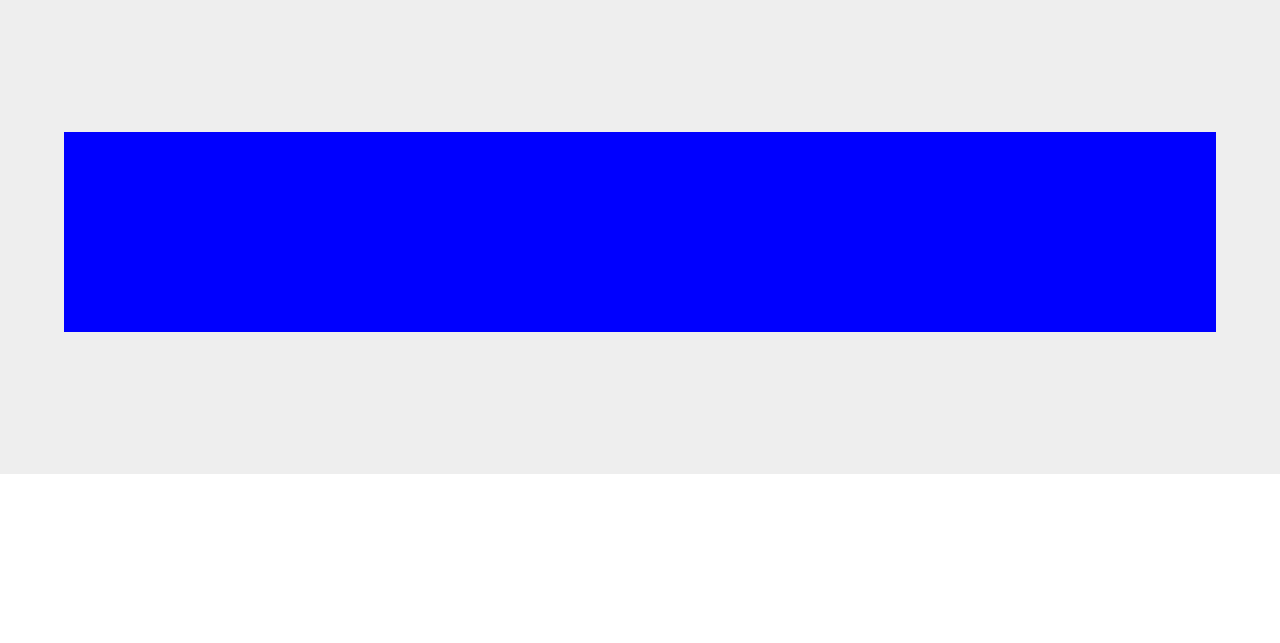
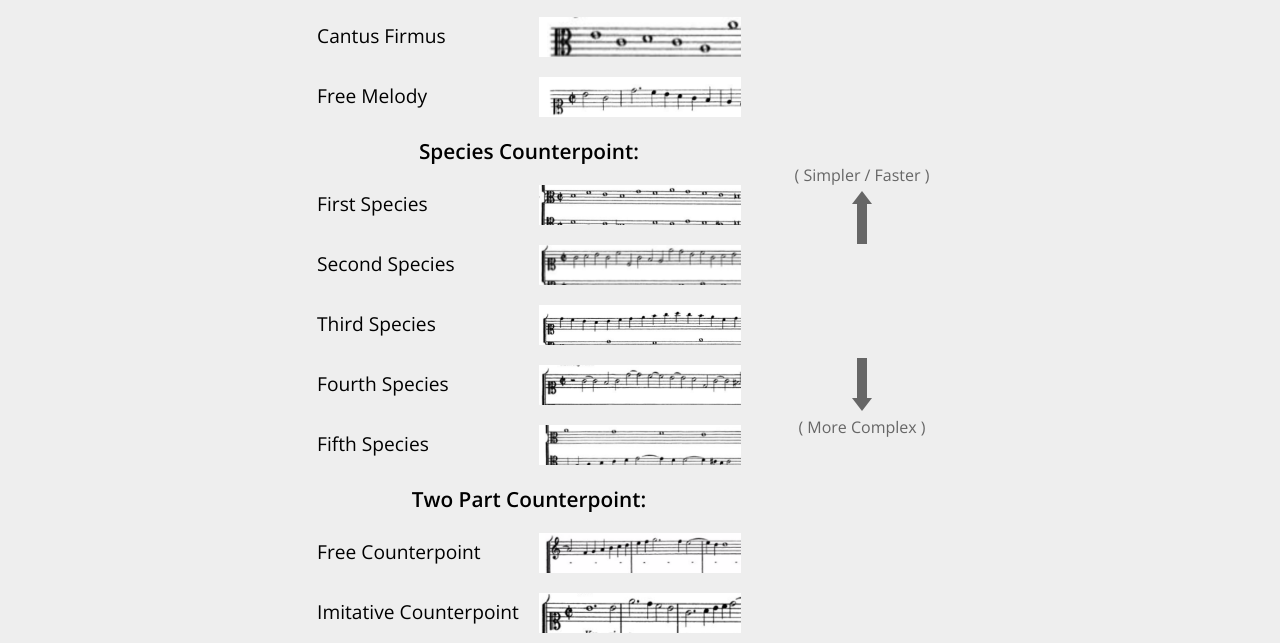
Before and after one commit to ZalmanKelber/CounterpointWebApp, a React app in the folder client/: page /create in a window 1280 px wide. Shown: the part 326-969 px from the top of the page. Before the commit the page ends 800 px from the top, so only its background shows below. Built offline with nearby package versions, Linux system fonts and the light colour scheme.

Commit message:
completed select type page

```diff
--- a/client/src/components/SelectMode.js
+++ b/client/src/components/SelectMode.js
@@ -3,7 +3,11 @@ import React from "react";
 class SelectMode extends React.Component {
     render() {
         return (
-            <div>Component</div>
+            <>
+            <h1 className="create-title">BUILD YOUR OWN EXAMPLE</h1>
+            <h2 className="step-title">STEP 2: CHOOSE MODE</h2>
+            <div className="step-content"></div>
+            </>
         );
     }
 }
--- a/client/src/components/SelectType.js
+++ b/client/src/components/SelectType.js
@@ -3,13 +3,50 @@ import React from "react";
 import "../css/SelectType.css";
 
 class SelectType extends React.Component {
+
+    handleClick = newValue => {
+        this.props.updateValue(newValue);
+        this.props.goForward();
+    }
+
     render() {
+
         return (
             <>
             <h1 className="create-title">BUILD YOUR OWN EXAMPLE</h1>
             <h2 className="step-title">STEP 1: CHOOSE TYPE</h2>
             <div className="step-content">
                 <div className="show-types">
+                    <div className="arrow-container">
+                        <div className="arrow-text">( Simpler / Faster )</div>
+                        <div className="upward-triangle"></div>
+                        <div className="arrow-body"></div>
+                        <div className="arrow-filler"></div>
+                        <div className="arrow-body"></div>
+                        <div className="downward-triangle"></div>
+                        <div className="arrow-text">( More Complex )</div>
+                    </div>
+                    <div className="type-title solo-melody-title">Solo Melodies:</div>
+                    <div className="type-title species-counterpoint-title">Species Counterpoint:</div>
+                    <div className="type-title two-part-counterpoint-title">Two Part Counterpoint:</div>
+                    <div className="type-selection cantus-firmus" onClick={() => this.handleClick("cantusFirmus")}>Cantus Firmus</div>
+                    <div className="type-selection free-melody" onClick={() => this.handleClick("freeMelody")}>Free Melody</div>
+                    <div className="type-selection first-species" onClick={() => this.handleClick("twoPartFirstSpecies")}>First Species</div>
+                    <div className="type-selection second-species" onClick={() => this.handleClick("twoPartSecondSpecies")}>Second Species</div>
+                    <div className="type-selection third-species" onClick={() => this.handleClick("twoPartThirdSpecies")}>Third Species</div>
+                    <div className="type-selection fourth-species" onClick={() => this.handleClick("twoPartFourthSpecies")}>Fourth Species</div>
+                    <div className="type-selection fifth-species" onClick={() => this.handleClick("twoPartFifthSpecies")}>Fifth Species</div>
+                    <div className="type-selection free-counterpoint" onClick={() => this.handleClick("twoPartFreeCounterpoint")}>Free Counterpoint</div>
+                    <div className="type-selection imitative-counterpoint" onClick={() => this.handleClick("twoPartImitativeCounterpoint")}>Imitative Counterpoint</div>
+                    <div className="preview-image cantus-firmus-preview"></div>
+                    <div className="preview-image free-melody-preview"></div>
+                    <div className="preview-image first-species-preview"></div>
+                    <div className="preview-image second-species-preview"></div>
+                    <div className="preview-image third-species-preview"></div>
+                    <div className="preview-image fourth-species-preview"></div>
+                    <div className="preview-image fifth-species-preview"></div>
+                    <div className="preview-image free-counterpoint-preview"></div>
+                    <div className="preview-image imitative-counterpoint-preview"></div>
 
                 </div>
             </div>
--- a/client/src/css/Create.css
+++ b/client/src/css/Create.css
@@ -6,7 +6,7 @@
 }
 
 .create-title {
-    font-size: 3rem;
+    font-size: 2.3rem;
 }
 
 .step-title {
--- a/client/src/css/SelectType.css
+++ b/client/src/css/SelectType.css
@@ -1,9 +1,146 @@
 .show-types {
-    background-color: blue;
-    height: 200px;
-    width: 90vw;
+    font-family: "Open Sans", sans-serif;
+    min-width: 500px;
     margin: auto;
     display: grid;
-    grid-template-columns: 2fr 1fr 2fr 1fr 6fr;
-    grid-template-rows: repeat(12, 10px);
+    grid-template-columns: 1fr .1fr 1fr .1fr 1fr;
+    grid-template-rows: repeat(12, auto);
+    --arrow-color: #666;
 }
+
+.arrow-container {
+    padding: 200px 0;
+    grid-row: 1 / 13;
+    grid-column: 5 / 6;
+    display: flex;
+    flex-direction: column;
+    align-items: center;
+    color: var(--arrow-color);
+}
+
+.arrow-text {
+    margin: 5px 0;
+}
+
+.upward-triangle {
+    width: 0;
+    height: 0;
+    border-left: 10px solid transparent;
+    border-right: 10px solid transparent;
+    border-bottom: 13px solid var(--arrow-color);
+}
+
+.arrow-body {
+    width: 10px;
+    height: 40px;
+    background-color: var(--arrow-color);
+}
+
+.arrow-filler {
+    flex: 1;
+}
+
+.downward-triangle {
+    width: 0;
+    height: 0;
+    border-left: 10px solid transparent;
+    border-right: 10px solid transparent;
+    border-top: 13px solid var(--arrow-color);
+}
+
+.type-title {
+    grid-column: 1 / 4;
+    font-size: 1.3rem;
+    text-align: center;
+    font-weight: 600;
+    margin: 10px 0;
+}
+
+.solo-melody-title {
+    grid-row: 1 / 2;
+}
+
+.species-counterpoint-title {
+    grid-row: 4 / 5;
+}
+
+.two-part-counterpoint-title {
+    grid-row: 10 / 11;
+}
+
+.type-selection {
+    padding-top: 10px;
+    grid-column: 1 / 2;
+    margin: 5px 0;
+    font-size: 1.2rem;;
+}
+
+.type-selection:hover {
+    font-weight: 600;
+    cursor: pointer;
+}
+
+.cantus-firmus {
+    grid-row: 2 / 3;
+}
+
+.preview-image {
+    grid-column: 3 / 4;
+    width: 100%;
+    height: 40px;
+    margin: 10px 0;
+}
+
+.cantus-firmus-preview {
+    grid-row: 2 / 3;
+    background: url("../images/CantusFirmusPreview.png") no-repeat;
+    background-size: 100%;
+}
+
+.free-melody-preview {
+    grid-row: 3 / 4;
+    background: url("../images/FreeMelodyPreview.png") no-repeat;
+    background-size: 100%;
+}
+
+.first-species-preview {
+    grid-row: 5 / 6;
+    background: url("../images/FirstSpeciesPreview.png") no-repeat;
+    background-size: 100%;
+}
+
+.second-species-preview {
+    grid-row: 6 / 7;
+    background: url("../images/SecondSpeciesPreview.png") no-repeat;
+    background-size: 100%;
+}
+
+.third-species-preview {
+    grid-row: 7 / 8;
+    background: url("../images/ThirdSpeciesPreview.png") no-repeat;
+    background-size: 100%;
+}
+
+.fourth-species-preview {
+    grid-row: 8 / 9;
+    background: url("../images/FourthSpeciesPreview.png") no-repeat;
+    background-size: 100%;
+}
+
+.fifth-species-preview {
+    grid-row: 9 / 10;
+    background: url("../images/FifthSpeciesPreview.png") no-repeat;
+    background-size: 100%;
+}
+
+.free-counterpoint-preview {
+    grid-row: 11 / 12;
+    background: url("../images/FreeCounterpointPreview.png") no-repeat;
+    background-size: 100%;
+}
+
+.imitative-counterpoint-preview {
+    grid-row: 12 / 13;
+    background: url("../images/ImitativeCounterpointPreview.png") no-repeat;
+    background-size: 100%;
+}
```
Also changed, not shown: 1 other file.
